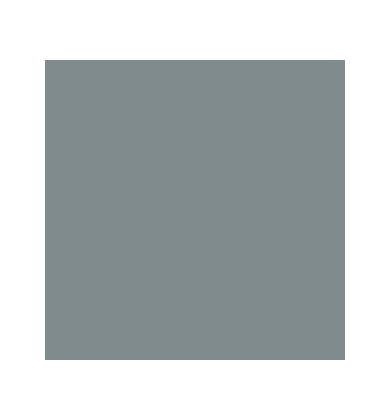
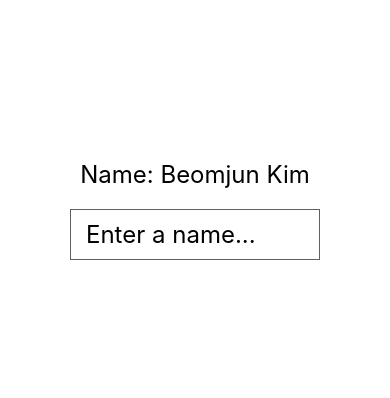
Before and after one commit to sh0seo/myReactNative, a React Native app: screen / in a window 390 px wide. Shown: the part 212-610 px from the top of the page. Built offline with nearby package versions, Linux system fonts and the light colour scheme; no server answers.

Commit message:
done Context API

```diff
--- a/index.js
+++ b/index.js
@@ -14,7 +14,8 @@ import {AppRegistry} from 'react-native';
 // import App from './src/chapter4/AppShadow';
 // import App from './src/chapter4/App';
 // import App from './src/todo/App';
-import App from './src/hooks/App';
+// import App from './src/hooks/App';
+import App from './src/context/App';
 import {name as appName} from './app.json';
 
 AppRegistry.registerComponent(appName, () => App);
--- /dev/null
+++ b/src/context/App.tsx
@@ -0,0 +1,28 @@
+import React from 'react';
+import styled from 'styled-components/native';
+import User from './components/User';
+import Input from './components/Input';
+import {UserProvider} from './contexts/User';
+import SplashScrren from 'react-native-splash-screen';
+
+//
+const Container = styled.View`
+  flex: 1;
+  background-color: #ffffff;
+  justify-content: center;
+  align-items: center;
+`;
+
+const App = () => {
+  SplashScrren.hide();
+  return (
+    <UserProvider>
+      <Container>
+        <User />
+        <Input />
+      </Container>
+    </UserProvider>
+  );
+};
+
+export default App;
--- /dev/null
+++ b/src/context/components/Input.tsx
@@ -0,0 +1,39 @@
+import React, {useState, useContext} from 'react';
+import styled from 'styled-components/native';
+// import {UserConsumer} from '../contexts/User';
+import UserContext from '../contexts/User';
+
+const StyledInput = styled.TextInput`
+  border: 1px solid #606060;
+  width: 250px;
+  padding: 10px 15px;
+  margin: 10px;
+  font-size: 24px;
+`;
+
+const Input = () => {
+  const [name, setName] = useState('');
+  const {dispatch} = useContext(UserContext);
+  return (
+    // <UserConsumer>
+      // {({dispatch}) => {
+        // return (
+          <StyledInput
+            value={name}
+            onChangeText={(text: string) => setName(text)}
+            onSubmitEditing={() => {
+              dispatch(name);
+              setName('');
+            }}
+            placeholder="Enter a name..."
+            autoCapitalize="none"
+            autoCorrect={false}
+            returnKeyType="done"
+          />
+        // );
+      // }}
+    // </UserConsumer>
+  );
+};
+
+export default Input;
--- /dev/null
+++ b/src/context/components/User.tsx
@@ -0,0 +1,20 @@
+import React, {useContext} from 'react';
+import styled from 'styled-components/native';
+import UserContext from '../contexts/User';
+
+const StyledText = styled.Text`
+  font-size: 24px;
+  margin: 10px;
+`;
+
+const User = () => {
+  const {user} = useContext(UserContext);
+  return <StyledText>Name: {user.name}</StyledText>
+  // return (
+    // <UserConsumer>
+    //   {({user}) => <StyledText>Name: {user.name}</StyledText>}
+    // </UserConsumer>
+  // );
+};
+
+export default User;
--- /dev/null
+++ b/src/context/contexts/User.tsx
@@ -0,0 +1,17 @@
+import React, {createContext, useState} from 'react';
+
+const UserContext = createContext({
+  user: {name: ''},
+  dispatch: () => {},
+});
+
+const UserProvider = ({children}: any) => {
+  const [name, setName] = useState('Beomjun Kim');
+  const value = {user: {name}, dispatch: setName};
+  return <UserContext.Provider value={value}>{children}</UserContext.Provider>;
+};
+
+const UserConsumer = UserContext.Consumer;
+
+export {UserProvider, UserConsumer};
+export default UserContext;
```
